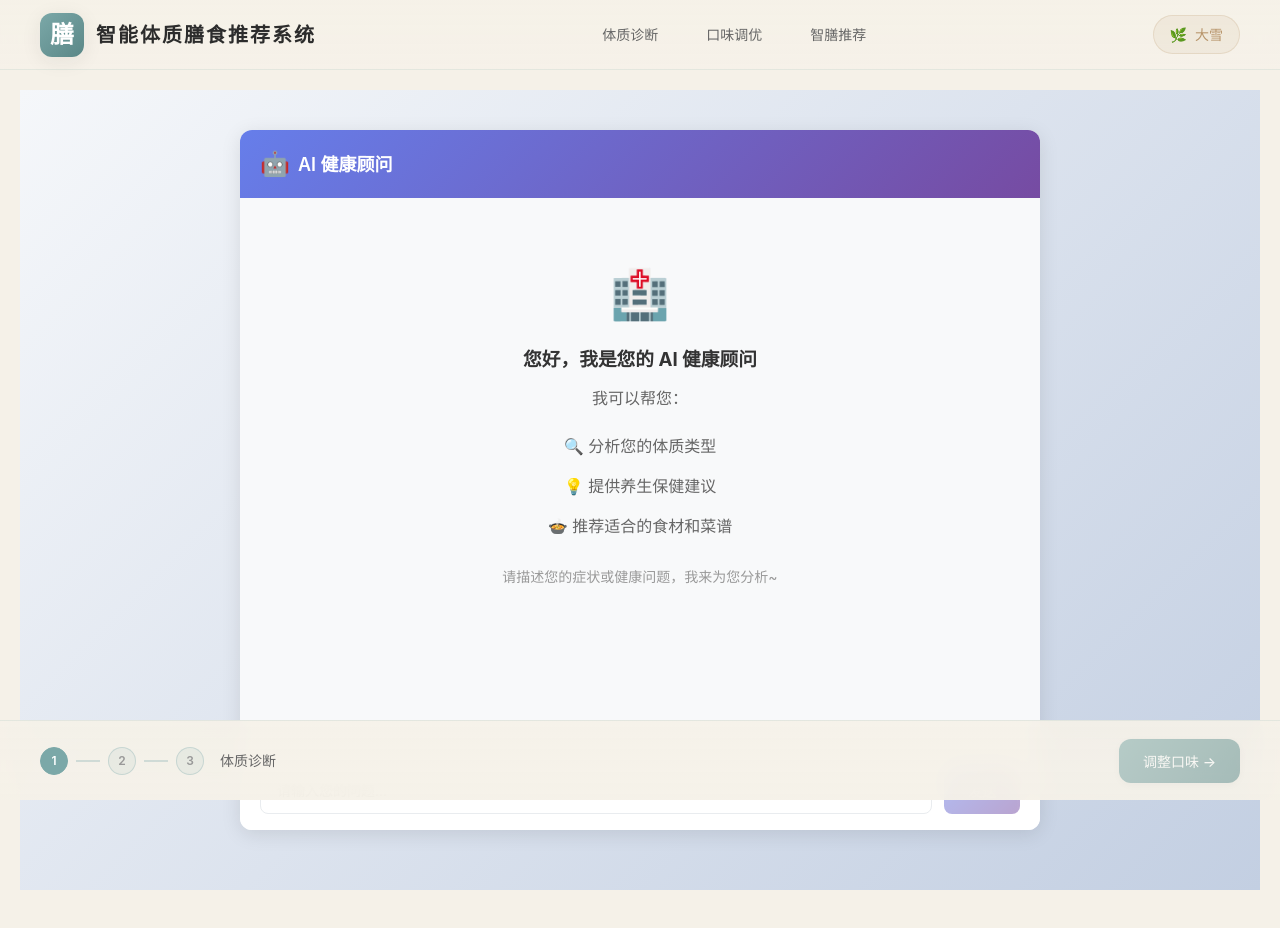
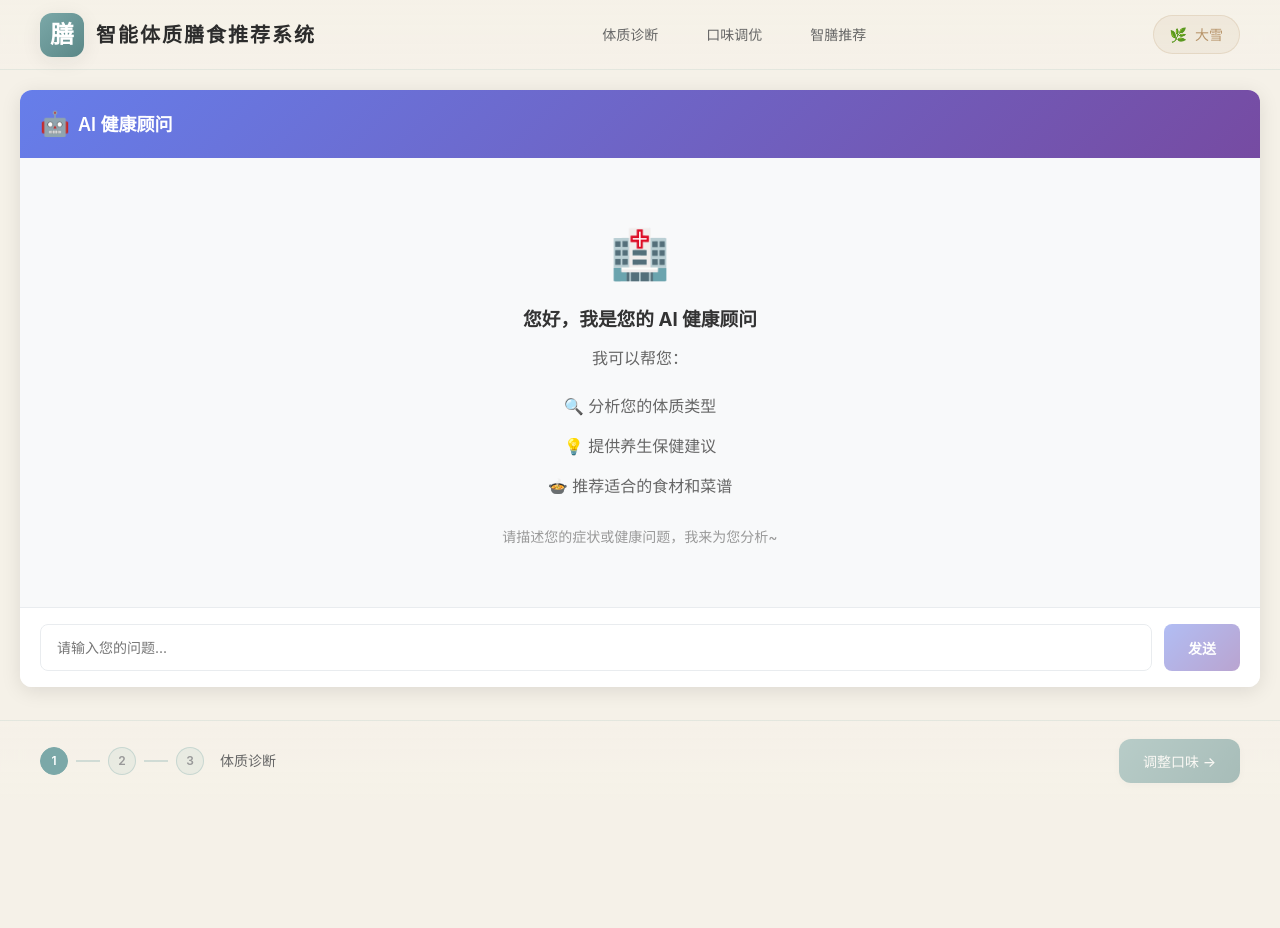
Before and after one commit to zhaojingnan040813/lyn-client, a Vue app: page /chat in a window 1280 px wide. Shown: the top 928 px of the page. After the commit the page ends 800 px from the top, so only its background shows below. Built offline with nearby package versions, Linux system fonts and the light colour scheme.

Commit message:
调整了样式

```diff
--- a/src/views/ChatView.vue
+++ b/src/views/ChatView.vue
@@ -1,25 +1,9 @@
 <template>
-    <div class="chat-page">
-        <div class="chat-container">
-            <ChatWindow />
-        </div>
-    </div>
+  <ChatWindow />
 </template>
 
 <script setup>
-import ChatWindow from '@/components/chat/ChatWindow.vue';
+import ChatWindow from "@/components/chat/ChatWindow.vue";
 </script>
 
-<style scoped>
-.chat-page {
-    min-height: 100vh;
-    background: linear-gradient(135deg, #f5f7fa 0%, #c3cfe2 100%);
-    padding: 40px 20px;
-}
-
-.chat-container {
-    max-width: 800px;
-    height: calc(100vh - 80px);
-    margin: 0 auto;
-}
-</style>
+<style scoped></style>
```
